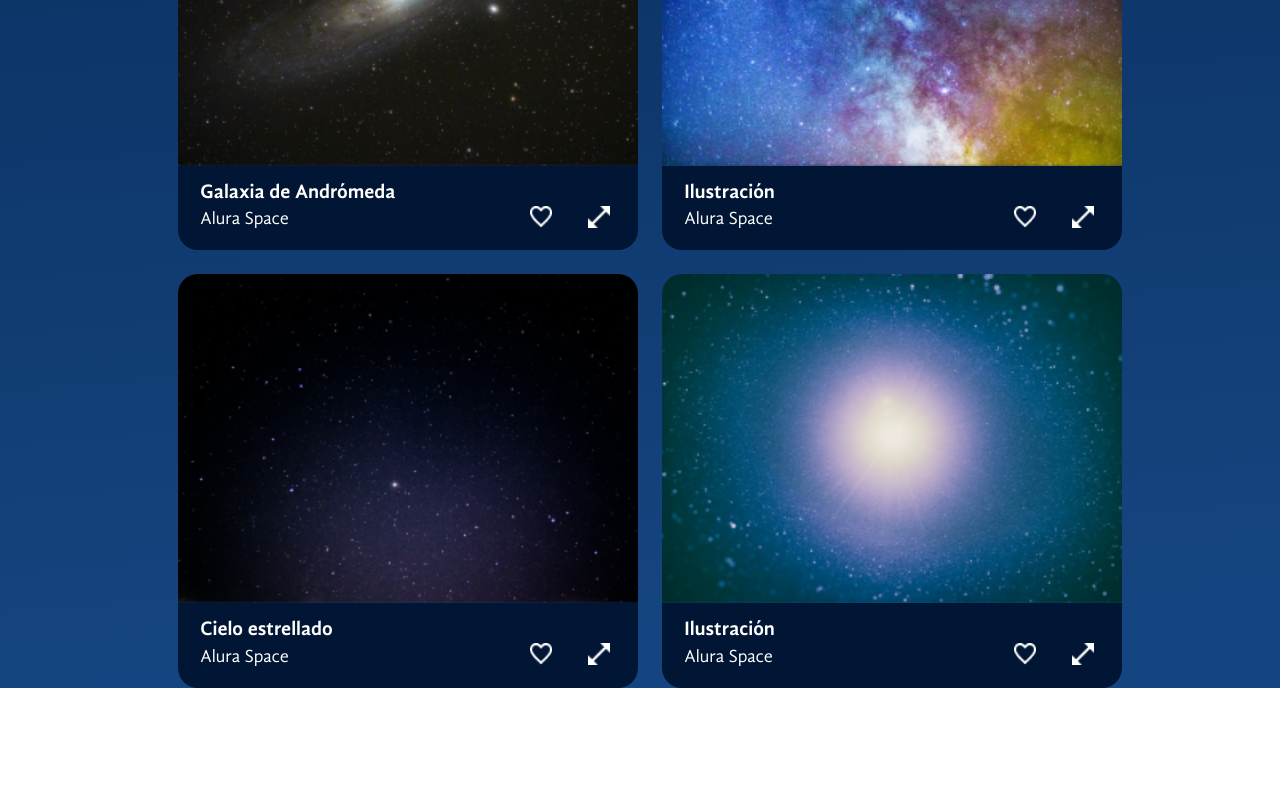
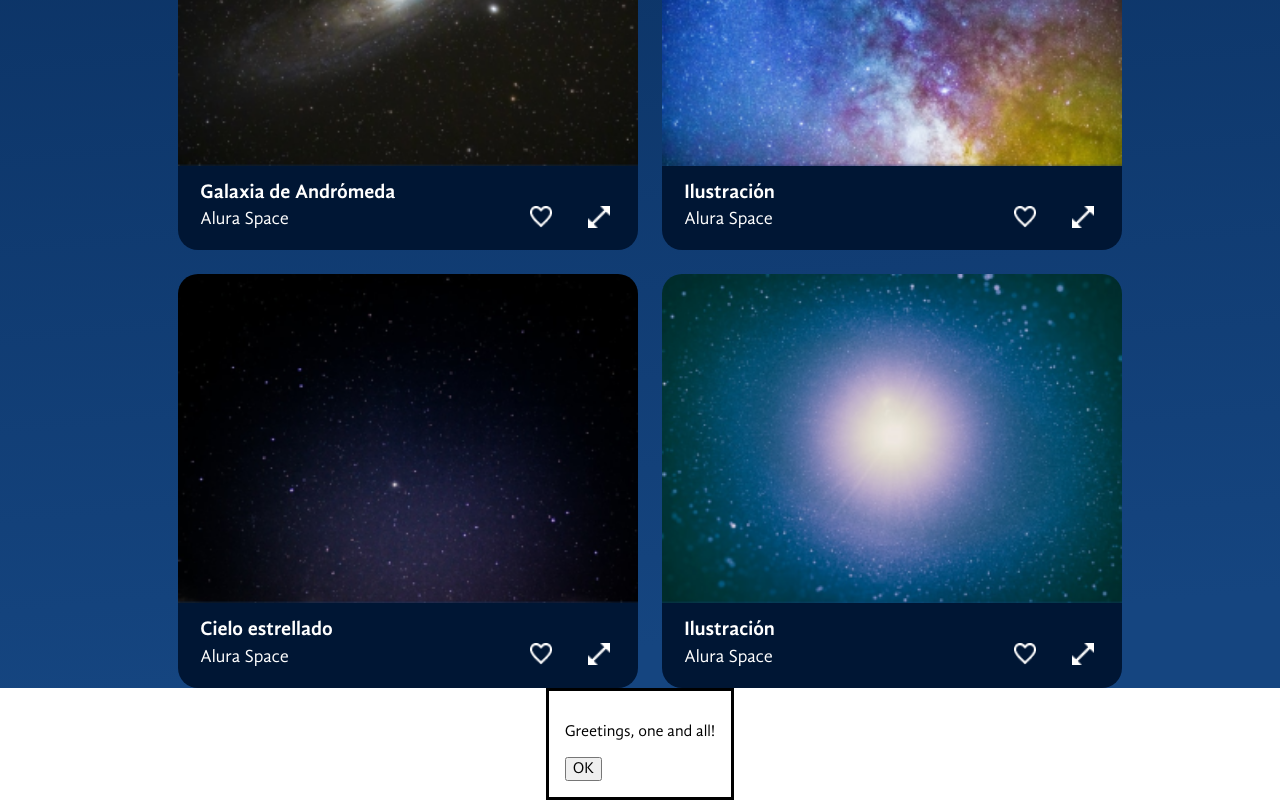
Before and after one commit to Gerts18/WEB_PRACTICE, a React (Vite) app in the folder REACT/space-app/: page / in a window 1280 px wide. Shown: the part 2190-2990 px from the top of the page. Before the commit the page ends 2878 px from the top, so only its background shows below. Built offline with nearby package versions, Linux system fonts and the light colour scheme.

Commit message:
Creating a new component to expand my image

```diff
--- a/REACT/space-app/index.html
+++ b/REACT/space-app/index.html
@@ -2,7 +2,7 @@
 <html lang="en">
   <head>
     <meta charset="UTF-8" />
-    <link rel="icon" type="image/svg+xml" href="" />
+    <link rel="icon" type="image/svg+xml" href="./imagenes/favicon.svg" />
     <meta name="viewport" content="width=device-width, initial-scale=1.0" />
     <title>Space App</title>
   </head>
--- a/REACT/space-app/src/App.jsx
+++ b/REACT/space-app/src/App.jsx
@@ -6,6 +6,7 @@ import Banner from './components/Banner'
 import Gallery from './components/Gallery'
 import photos from './fotos.json'
 import { useState } from 'react'
+import ImageZoom from './ImageZoom'
 
 const FondoGradiente = styled.div`
   background: linear-gradient(175deg, #041833 4.16%, #04244F 48%, #154580 96.76%);
@@ -54,7 +55,7 @@ const App = () => {
           </MainContainer>
 
         </AppContainer>
-
+        <ImageZoom/>
       </FondoGradiente>
     </>
   )
--- /dev/null
+++ b/REACT/space-app/src/ImageZoom/index.jsx
@@ -0,0 +1,16 @@
+
+
+const ImageZoom = () => {
+    return (
+        <>
+            <dialog open>
+                <p>Greetings, one and all!</p>
+                <form method="dialog">
+                    <button>OK</button>
+                </form>
+            </dialog>
+        </>
+    )
+}
+
+export default ImageZoom
```
